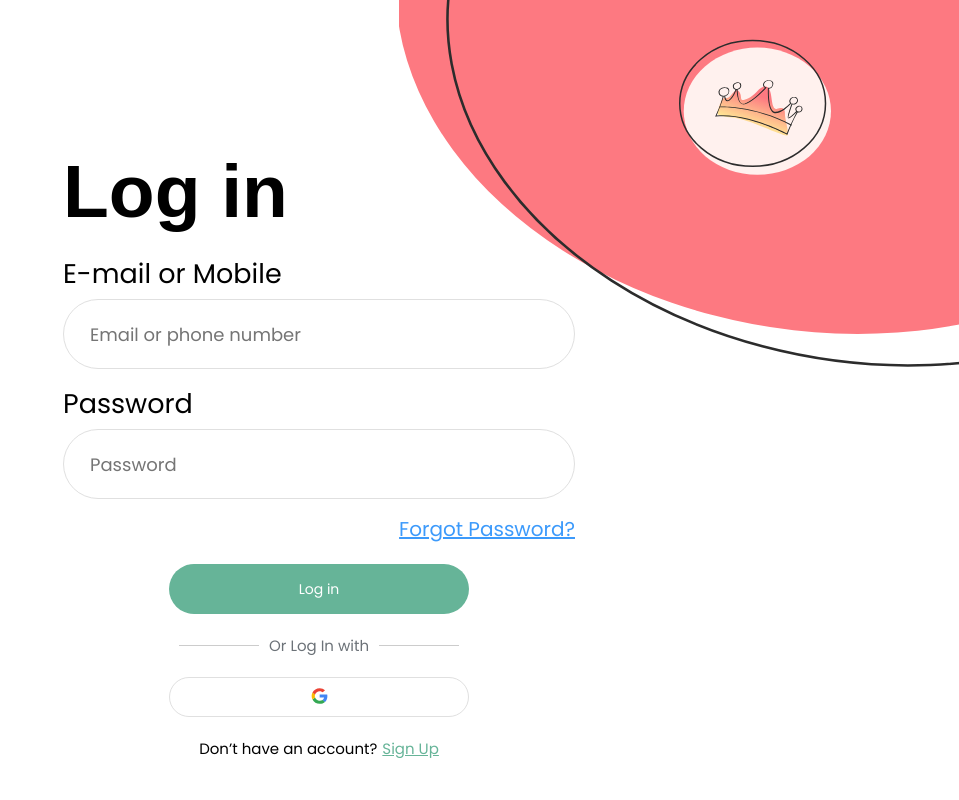
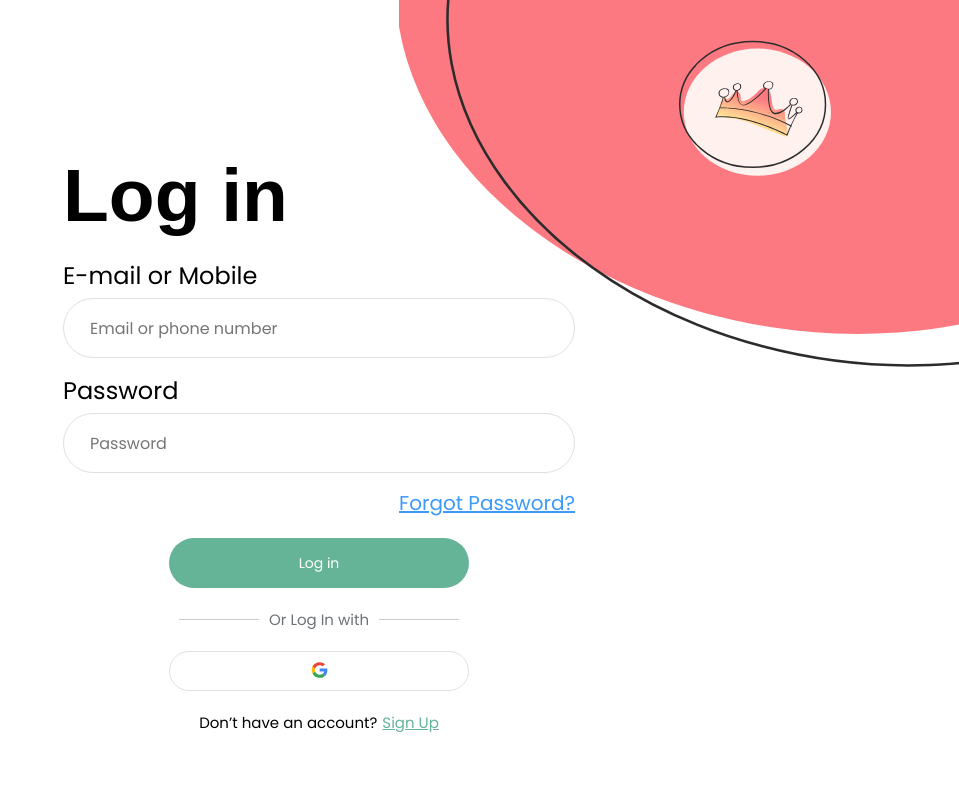
Before and after one commit to SofiyaBaranouskaya/Doe, a Django app: page /login/ in a window 1280 px wide; the page is wider, and only the part inside the window is pictured. Shown: that part, without its empty margins (321-1280 px from the left). Run offline with Django 5.2, Linux system fonts and the light colour scheme; parts of the project's set-up code (start-up, migrations or seed data) failed here and were passed over; some web fonts are replaced.

Commit message:
make login and signup text smaller3

```diff
--- a/templates/users/login.html
+++ b/templates/users/login.html
@@ -211,7 +211,7 @@
 
         @media (min-width: 790px) {
             body{
-                font-size: 27px;
+                font-size: 24px;
             }
 
             h2 {
@@ -240,10 +240,10 @@
             }
 
             input {
-                height: 70px;
-                font-size: 18px;
+                height: 60px;
+                font-size: 16px;
                 border-radius: 57px;
-                padding: 26px 26px;
+                padding: 16px 26px;
             }
 
             .login-button {
```
Also changed, not shown: templates/users/register.html (+4 -4 lines).
